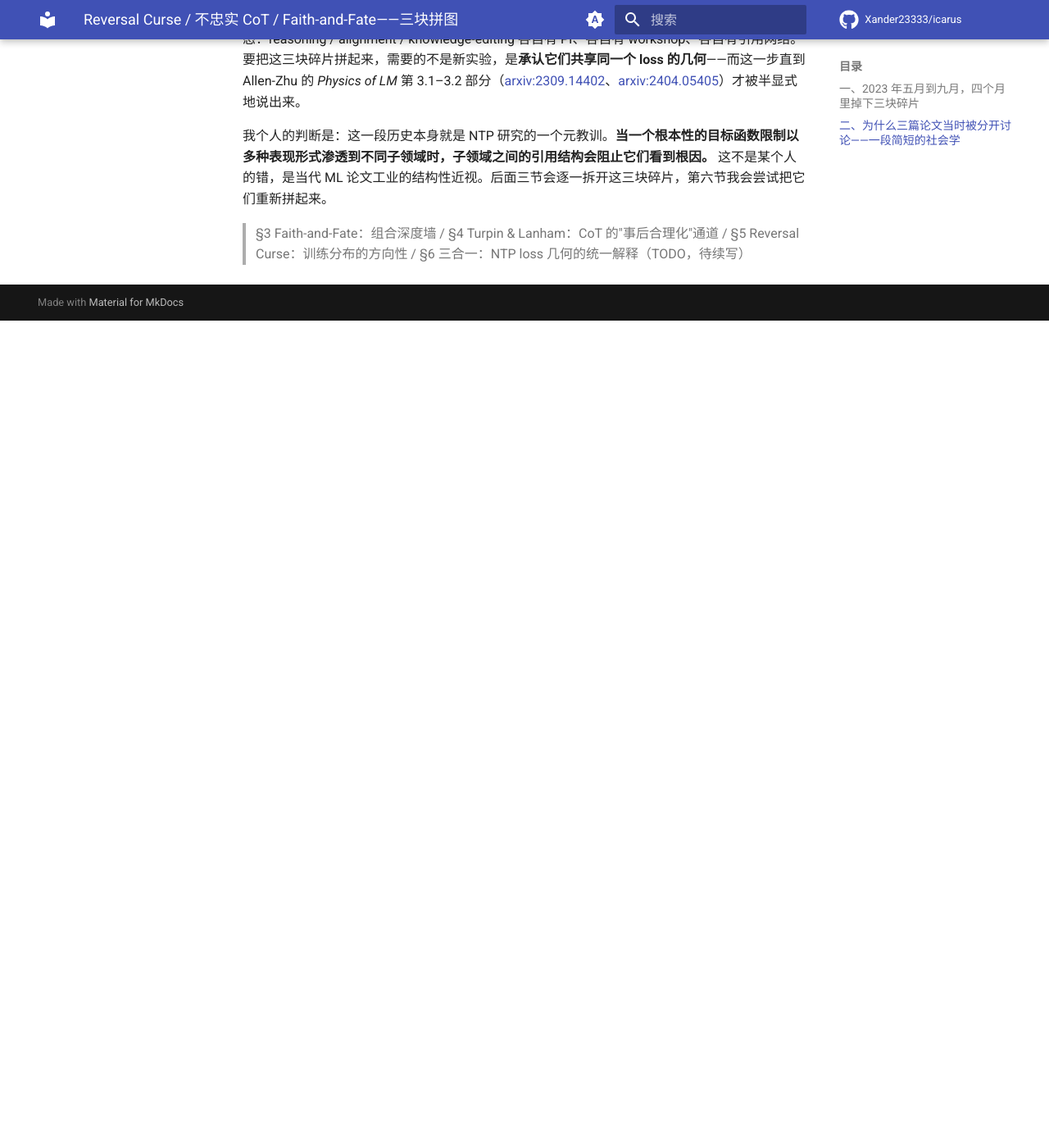
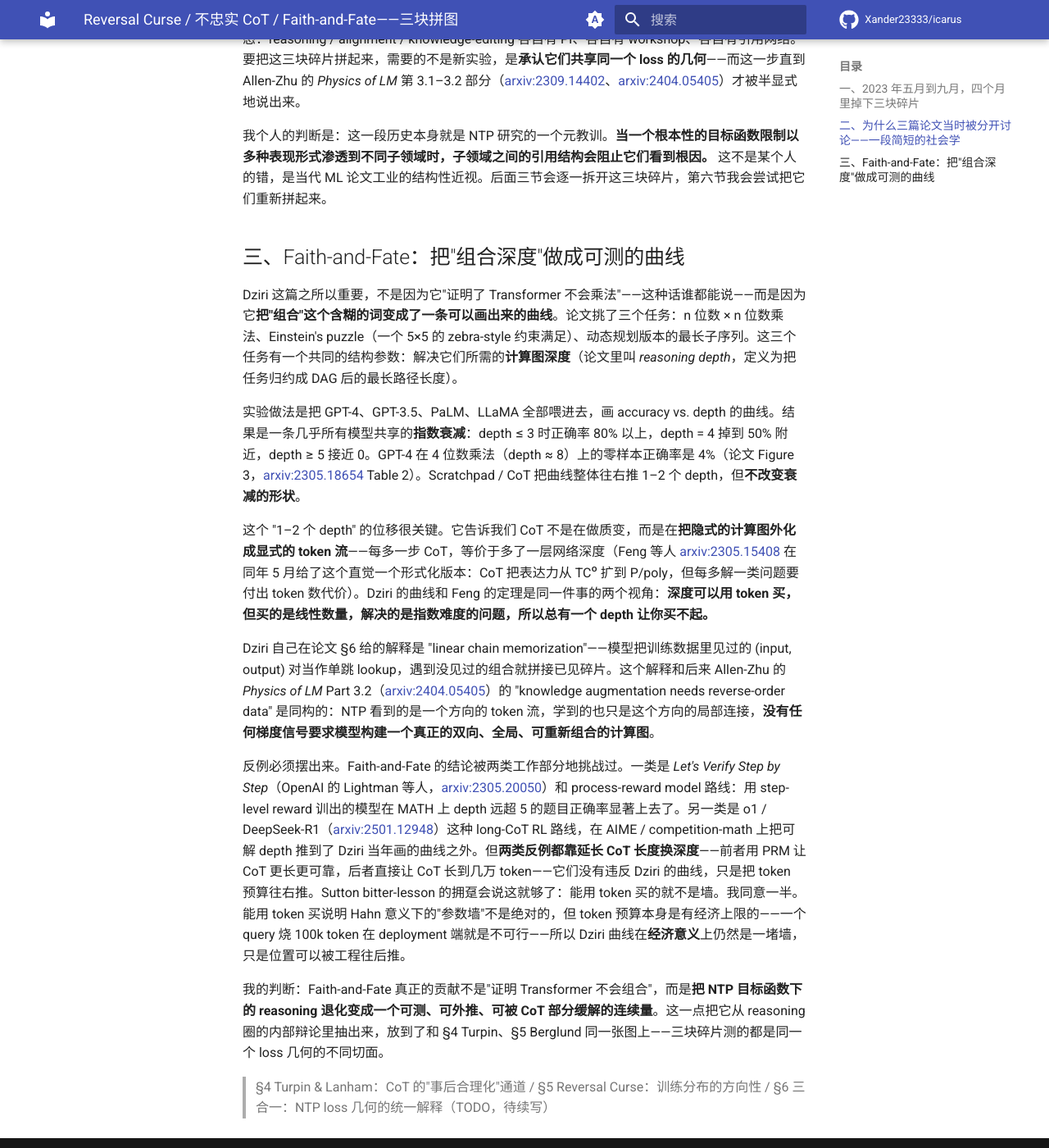
Before and after one commit to Xander23333/icarus, an MkDocs documentation site: the page built from wiki/ntp/samples/N3-three-puzzle-pieces.md, in a window 1280 px wide and 1400 px high, scrolled down 1461 px. Shown: the whole window at 82% size. Built offline with MkDocs 1.6.1 and Material for MkDocs 9.7.7, drawn with Linux system fonts in a browser that asks for light colours; comment, search, counter and statistics services are not loaded; before the commit the page ends 1852 px from its top, so only the background shows below that.

Commit message:
[NTP-Deepen] 2026-05-26 16:01 UTC N3 §3 Faith-and-Fate deep-dive (+~2.7k chars)

```diff
--- a/wiki/ntp/samples/N3-three-puzzle-pieces.md
+++ b/wiki/ntp/samples/N3-three-puzzle-pieces.md
@@ -24,4 +24,18 @@
 
 我个人的判断是：这一段历史本身就是 NTP 研究的一个元教训。**当一个根本性的目标函数限制以多种表现形式渗透到不同子领域时，子领域之间的引用结构会阻止它们看到根因。** 这不是某个人的错，是当代 ML 论文工业的结构性近视。后面三节会逐一拆开这三块碎片，第六节我会尝试把它们重新拼起来。
 
-> §3 Faith-and-Fate：组合深度墙 / §4 Turpin & Lanham：CoT 的"事后合理化"通道 / §5 Reversal Curse：训练分布的方向性 / §6 三合一：NTP loss 几何的统一解释（TODO，待续写）
+## 三、Faith-and-Fate：把"组合深度"做成可测的曲线
+
+Dziri 这篇之所以重要，不是因为它"证明了 Transformer 不会乘法"——这种话谁都能说——而是因为它**把"组合"这个含糊的词变成了一条可以画出来的曲线**。论文挑了三个任务：n 位数 × n 位数乘法、Einstein's puzzle（一个 5×5 的 zebra-style 约束满足）、动态规划版本的最长子序列。这三个任务有一个共同的结构参数：解决它们所需的**计算图深度**（论文里叫 *reasoning depth*，定义为把任务归约成 DAG 后的最长路径长度）。
+
+实验做法是把 GPT-4、GPT-3.5、PaLM、LLaMA 全部喂进去，画 accuracy vs. depth 的曲线。结果是一条几乎所有模型共享的**指数衰减**：depth ≤ 3 时正确率 80% 以上，depth = 4 掉到 50% 附近，depth ≥ 5 接近 0。GPT-4 在 4 位数乘法（depth ≈ 8）上的零样本正确率是 4%（论文 Figure 3，[arxiv:2305.18654](https://arxiv.org/abs/2305.18654) Table 2）。Scratchpad / CoT 把曲线整体往右推 1–2 个 depth，但**不改变衰减的形状**。
+
+这个 "1–2 个 depth" 的位移很关键。它告诉我们 CoT 不是在做质变，而是在**把隐式的计算图外化成显式的 token 流**——每多一步 CoT，等价于多了一层网络深度（Feng 等人 [arxiv:2305.15408](https://arxiv.org/abs/2305.15408) 在同年 5 月给了这个直觉一个形式化版本：CoT 把表达力从 TC⁰ 扩到 P/poly，但每多解一类问题要付出 token 数代价）。Dziri 的曲线和 Feng 的定理是同一件事的两个视角：**深度可以用 token 买，但买的是线性数量，解决的是指数难度的问题，所以总有一个 depth 让你买不起。**
+
+Dziri 自己在论文 §6 给的解释是 "linear chain memorization"——模型把训练数据里见过的 (input, output) 对当作单跳 lookup，遇到没见过的组合就拼接已见碎片。这个解释和后来 Allen-Zhu 的 *Physics of LM* Part 3.2（[arxiv:2404.05405](https://arxiv.org/abs/2404.05405)）的 "knowledge augmentation needs reverse-order data" 是同构的：NTP 看到的是一个方向的 token 流，学到的也只是这个方向的局部连接，**没有任何梯度信号要求模型构建一个真正的双向、全局、可重新组合的计算图**。
+
+反例必须摆出来。Faith-and-Fate 的结论被两类工作部分地挑战过。一类是 *Let's Verify Step by Step*（OpenAI 的 Lightman 等人，[arxiv:2305.20050](https://arxiv.org/abs/2305.20050)）和 process-reward model 路线：用 step-level reward 训出的模型在 MATH 上 depth 远超 5 的题目正确率显著上去了。另一类是 o1 / DeepSeek-R1（[arxiv:2501.12948](https://arxiv.org/abs/2501.12948)）这种 long-CoT RL 路线，在 AIME / competition-math 上把可解 depth 推到了 Dziri 当年画的曲线之外。但**两类反例都靠延长 CoT 长度换深度**——前者用 PRM 让 CoT 更长更可靠，后者直接让 CoT 长到几万 token——它们没有违反 Dziri 的曲线，只是把 token 预算往右推。Sutton bitter-lesson 的拥趸会说这就够了：能用 token 买的就不是墙。我同意一半。能用 token 买说明 Hahn 意义下的"参数墙"不是绝对的，但 token 预算本身是有经济上限的——一个 query 烧 100k token 在 deployment 端就是不可行——所以 Dziri 曲线在**经济意义**上仍然是一堵墙，只是位置可以被工程往后推。
+
+我的判断：Faith-and-Fate 真正的贡献不是"证明 Transformer 不会组合"，而是**把 NTP 目标函数下的 reasoning 退化变成一个可测、可外推、可被 CoT 部分缓解的连续量**。这一点把它从 reasoning 圈的内部辩论里抽出来，放到了和 §4 Turpin、§5 Berglund 同一张图上——三块碎片测的都是同一个 loss 几何的不同切面。
+
+> §4 Turpin & Lanham：CoT 的"事后合理化"通道 / §5 Reversal Curse：训练分布的方向性 / §6 三合一：NTP loss 几何的统一解释（TODO，待续写）
```
Also changed, not shown: wiki/ntp/samples/README.md (+1 -1 lines), 1 other file.
